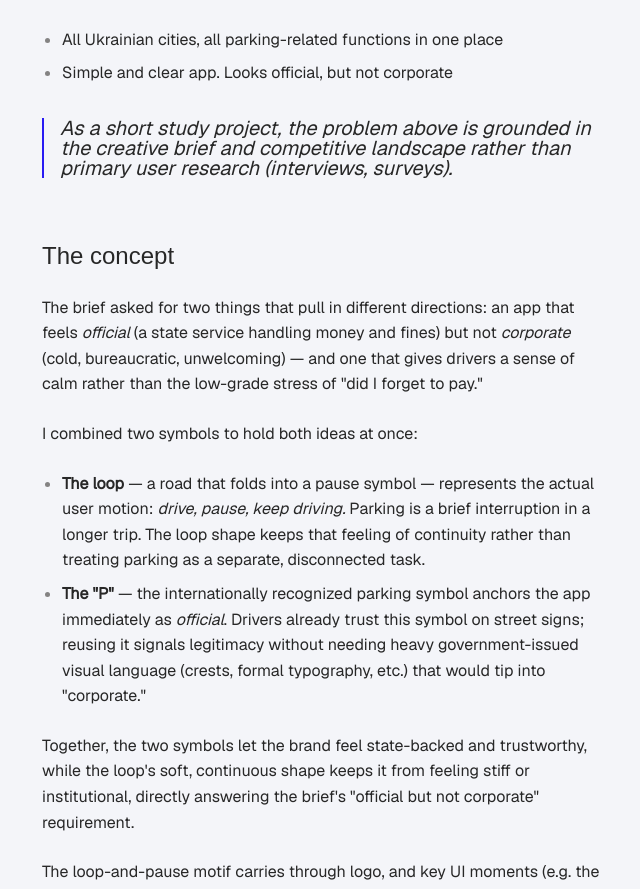
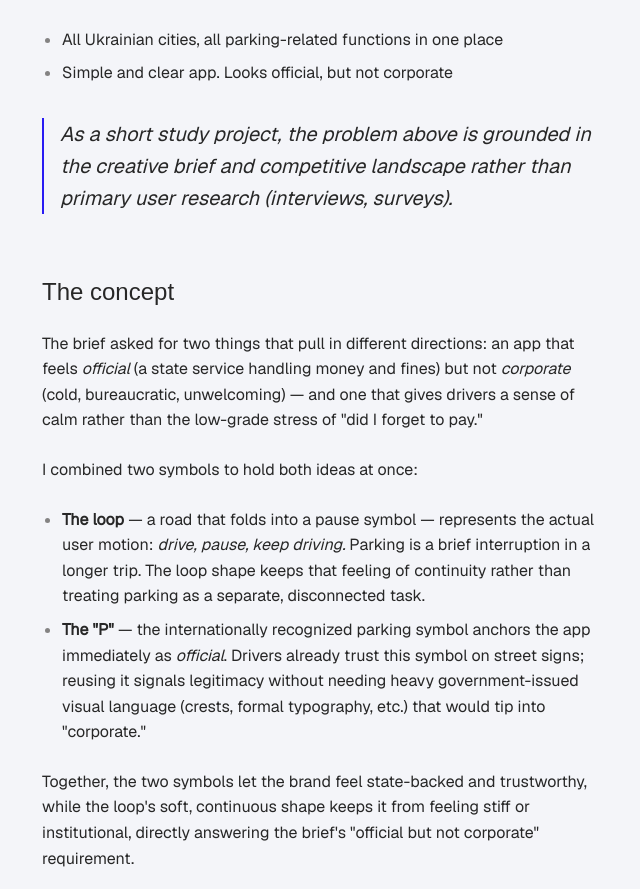
Before and after one commit to yuliayary/my-portfolio, a Next.js app: page /work/parking-app in a window 1280 px wide. Shown: the part 1645-2534 px from the top of the page, without its empty margins (318-958 px from the left). Built offline with nearby package versions, Linux system fonts and the light colour scheme; a web font is replaced by a local one.

Commit message:
Give the italic quote callout 1.6 line-height for readability
Co-Authored-By: Claude Opus 4.8 <noreply@anthropic.com>

```diff
--- a/components/CaseStudyBody.tsx
+++ b/components/CaseStudyBody.tsx
@@ -177,7 +177,7 @@ const components: Components = {
     if (kids.length === 1 && kids[0].type === "element" && kids[0].tagName === "em") {
       return (
         <p
-          className={`${COLUMN} mt-8 border-l-2 border-brand-blue pl-4 font-body text-body2 italic text-brand-black md:text-body1`}
+          className={`${COLUMN} mt-8 border-l-2 border-brand-blue pl-4 font-body text-body2 italic leading-[1.6] text-brand-black md:text-body1`}
         >
           {children}
         </p>
```
